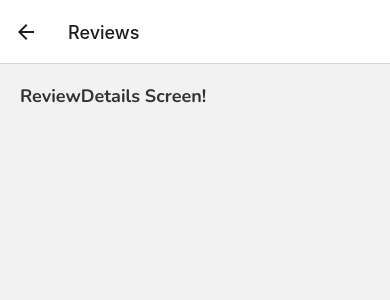
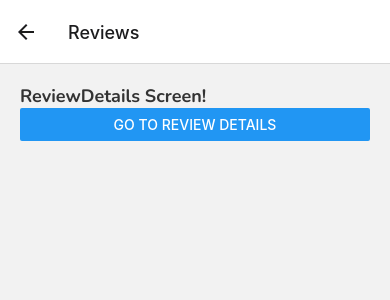
Before and after one commit to lecbit/react_native_ninja_2, a React Native app: screen /Reviews in a window 390 px wide. Shown: the top 300 px of the page. Built offline with nearby package versions, Linux system fonts and the light colour scheme.

Commit message:
~21~ Navigating Around

```diff
--- a/screens/home.js
+++ b/screens/home.js
@@ -1,11 +1,16 @@
 import { globalStyles } from "../styles/global";
 import { Text } from "react-native";
 import { View } from "react-native";
+import { Button } from "react-native";
 
-export default function Home() {
+export default function Home({ navigation }) {
+
+
+
     return (
         <View style={globalStyles.container}>
             <Text style={globalStyles.titleText}>Home Screen!</Text>
+            <Button title="Go to Review details" onPress={() => navigation.navigate('Reviews')} />
         </View>
     )
 }
--- a/screens/reviewDetails.js
+++ b/screens/reviewDetails.js
@@ -1,11 +1,16 @@
 import { globalStyles } from "../styles/global";
 import { Text } from "react-native";
 import { View } from "react-native";
+import { Button } from "react-native";
 
-export default function ReviewDetails() {
+export default function ReviewDetails({ navigation }) {
+    const pressHandler = () => {
+        navigation.goBack();
+    }
     return (
         <View style={globalStyles.container}>
             <Text style={globalStyles.titleText}>ReviewDetails Screen!</Text>
+            <Button title="Go to Review details" onPress={pressHandler} />
         </View>
     )
 }
```
